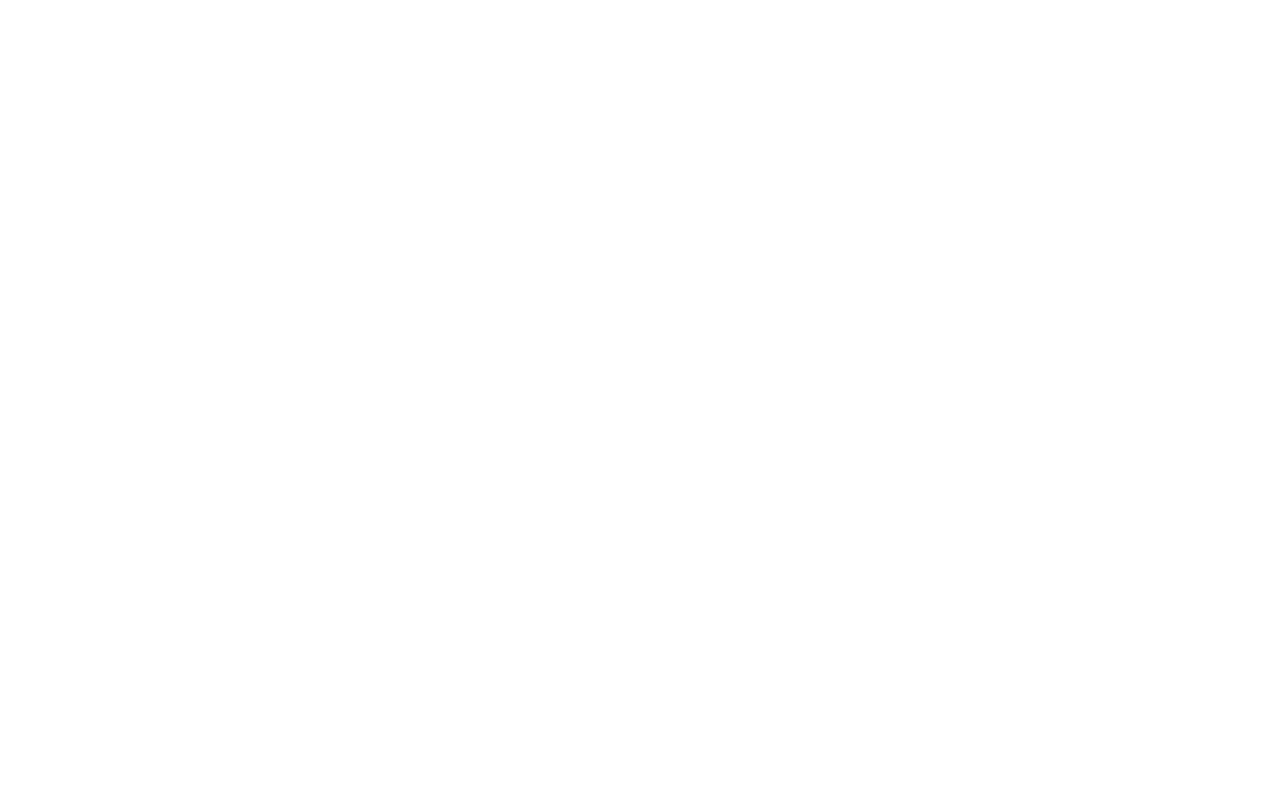
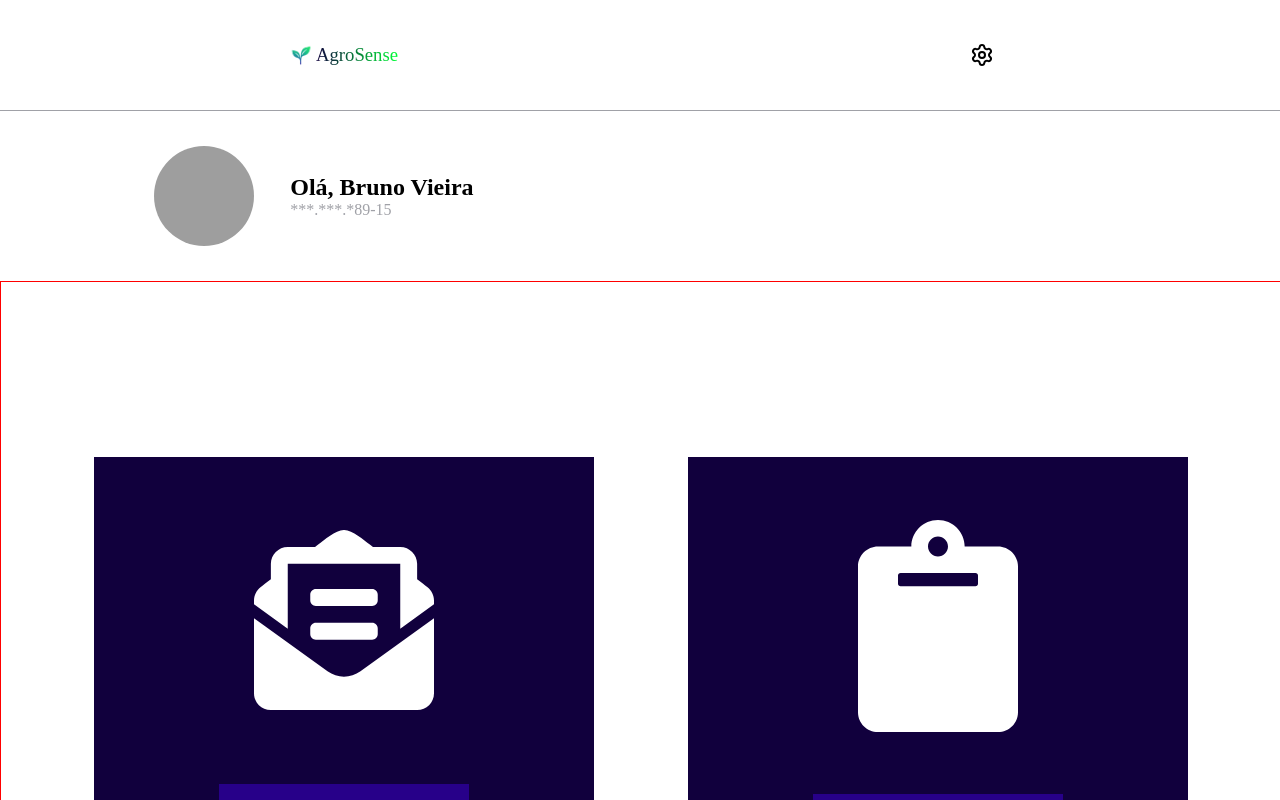
Before and after one commit to lucassantDev/agrosense-scripts, a React (Vite) app in the folder agrosense/: page /Administrativo/FirstPageAdm in a window 1280 px wide. Before the commit this address had no page. Shown: the top 800 px of the page. Built offline with nearby package versions, Linux system fonts and the light colour scheme; grey boxes are pictures that could not be loaded.

Commit message:
refactor

```diff
--- a/agrosense/src/App.jsx
+++ b/agrosense/src/App.jsx
@@ -6,6 +6,8 @@ import FirstPageAgricultor from '../src/pages/Agricultor/FirstPage/FirstPageAgri
 import Administrativo from '../src/pages/Administrativo/AdministrativoLogin';
 import RequestDone from './pages/Agricultor/RequestDone/RequestDone';
 import Settings from './pages/Configuracoes/Settings';
+
+import FirstPageAdm from './pages/Administrativo/FirstPageAdm/FirstPageAdm';
 import './Global.css'
 
 function App() {
@@ -22,6 +24,7 @@ function App() {
           <Route path='/Agricultor/FirstPage/FirstPageAgricultor' element={<FirstPageAgricultor/>} />
           <Route path='/Agricultor/RequestDone' element={<RequestDone/>}/>
           <Route path='/Administrativo' element={<Administrativo/>} />
+          <Route path='/Administrativo/FirstPageAdm' element={<FirstPageAdm/>}/>
         </Routes>
       </>
 
--- a/agrosense/src/pages/Administrativo/AdministrativoLogin.jsx
+++ b/agrosense/src/pages/Administrativo/AdministrativoLogin.jsx
@@ -1,13 +1,21 @@
 import { useRef } from "react";
 import { useNavigate } from "react-router-dom";
+
+
 
 function AdministrativoLogin(){
 
     const navigate = useNavigate()
 
     function FirstPage(){
+        navigate('/Administrativo/FirstPageAdm/FirstPageAdm')
+    }
+
+    function Home(){
         navigate('/')
     }
+
+
 
 
     return(
@@ -17,14 +25,14 @@ function AdministrativoLogin(){
                     <div className='image-logo-small'>
                         {/* imagem aqui */}
                     </div>
-                    <h1 className='title-agrosense-small gradient-text secondary-font' onClick={FirstPage}>AgroSense</h1>
+                    <h1 className='title-agrosense-small gradient-text secondary-font' onClick={Home}>AgroSense</h1>
                 </div>
                 <div className="password-user">
                     <input type="text" placeholder="CPF ou CNPJ" />
                     <input type="password" placeholder="SENHA" />
                 </div>
                 <div className="button-acess">
-                    <button>Acessar</button>
+                    <button onClick={FirstPage}>Acessar</button>
                     <p>
                         <span className="gradient-text">Cadastrar novo(a) administrador(a)!</span>
                     </p>
--- a/agrosense/src/pages/Agricultor/AgricultorLogin.jsx
+++ b/agrosense/src/pages/Agricultor/AgricultorLogin.jsx
@@ -9,7 +9,7 @@ function AgricultorLogin(){
     const [senha, setSenha] = useState("")
 
     const navigate = useNavigate()
-    function FirstPage(){
+    function Home(){
         navigate('/')
     }
 
@@ -31,7 +31,7 @@ function AgricultorLogin(){
                     <div className='image-logo-small'>
                         {/* imagem aqui */}
                     </div>
-                    <h1 className='title-agrosense-small gradient-text secondary-font' onClick={FirstPage}>AgroSense</h1>
+                    <h1 className='title-agrosense-small gradient-text secondary-font' onClick={Home}>AgroSense</h1>
                 </div>
                 <div className="password-user">
                     <input type="text" placeholder="CPF" onChange={(e) => setCpf(e.target.value)} />
--- a/agrosense/src/pages/Agricultor/FirstPage/FirstPageAgricultor.css
+++ b/agrosense/src/pages/Agricultor/FirstPage/FirstPageAgricultor.css
@@ -17,7 +17,7 @@
 
     margin: 0 0 0 12%;
 
-    width: 22%;
+    width: 25%;
 }
 
 .img-user{
```
